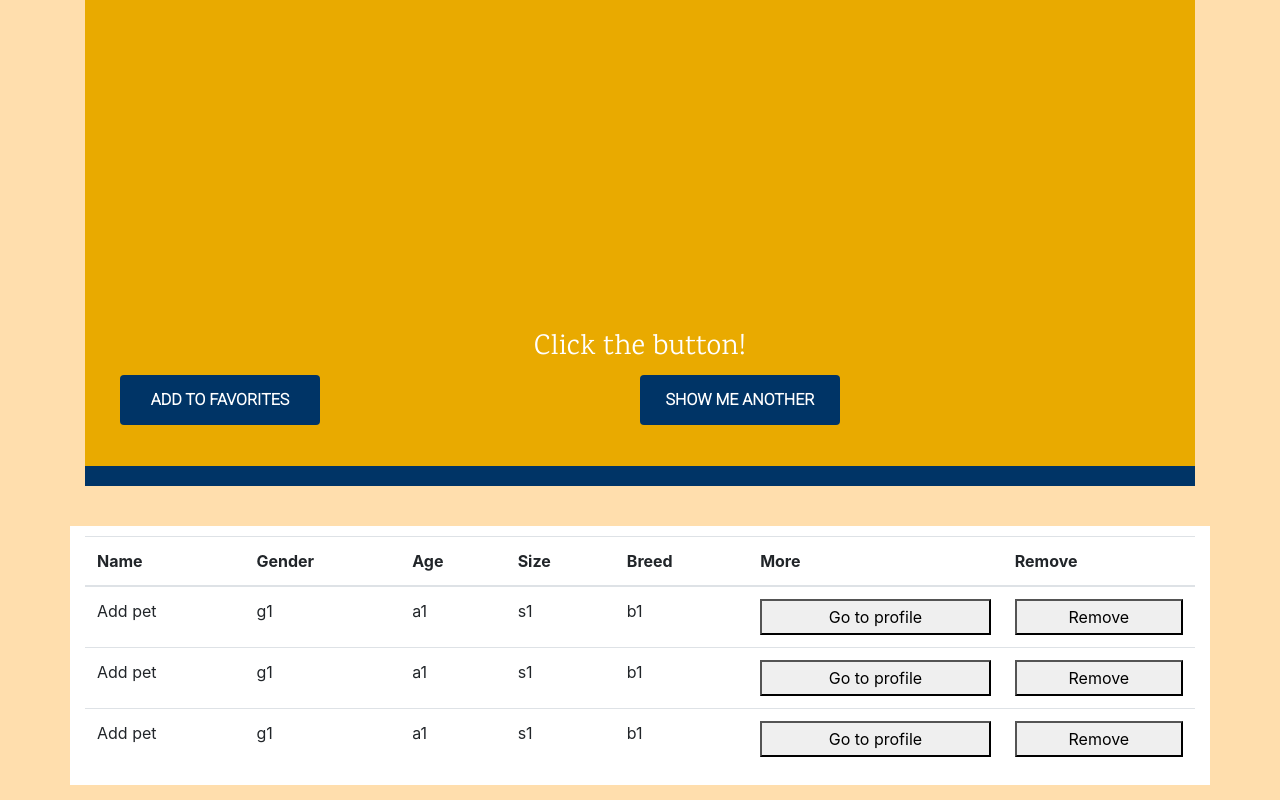
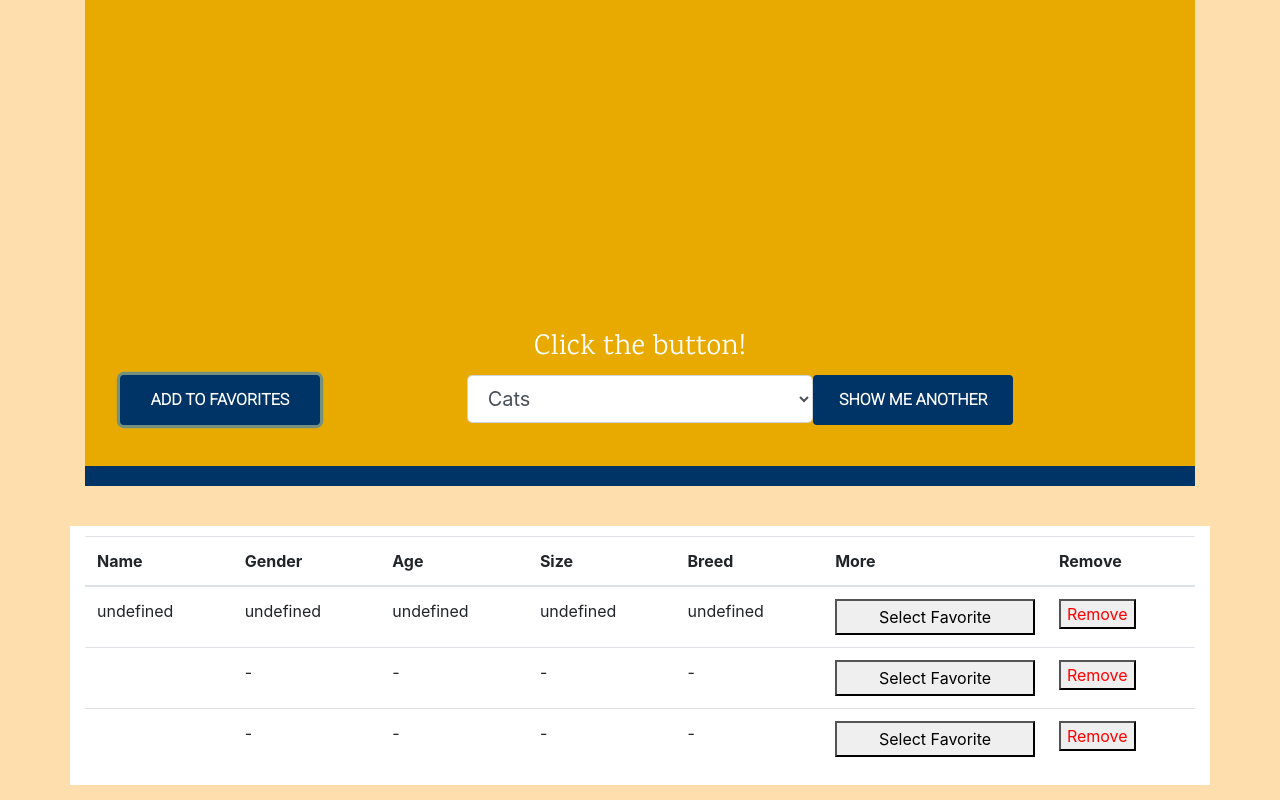
Before and after one commit to Canelaguil/PetTinder, a plain HTML site: page findme.html in a window 1280 px wide. Both pictures are taken after a click on the element "ADD TO FAVORITES". Shown: the part 412-1212 px from the top of the page. Drawn offline with nearby package versions, Linux system fonts and the light colour scheme.

Commit message:
Almooooost there

```diff
--- a/finalassignment.css
+++ b/finalassignment.css
@@ -349,3 +349,7 @@ a:hover {
     font-family: 'Roboto', sans-serif !important;
 
 }
+
+.removebutton {
+    color: red;
+}
--- a/findme.html
+++ b/findme.html
@@ -38,17 +38,23 @@
                     <div class="imgsettings" id="petpic"></div>
                     <h3 class="petname" id ="insert_name" src="">Click the button!</h3>
                     <div class="row">
-                        <div id="favoriteani" class="col buttonbase" style="padding-right: 30px;">
+                        <div id="favoriteani" class="col-sm buttonbase" style="padding-right: 30px;">
                             <button class="btn btn-primary btn4">ADD TO FAVORITES</button>
                         </div>
-                        <div class="col buttonbase"style="">
+                        <div class="col-sm buttonbase" style="">
+                            <select class="form-control form-control-lg box1" width="50%">
+                                <option>Cats</option>
+                                <option>Dogs</option>
+                            </select>
+                        </div>
+                        <div class="col-sm buttonbase" style="">
                             <button id="newanimal" input type="submit" class="btn btn-primary btn4">SHOW ME ANOTHER</button>
                         </div>
-                    </div>
+                        </div>
                 </div>
             </div>
             <div class="col whitebox">
-                <table class="table">
+                <table class="table" id="myTable">
                     <thead>
                         <tr>
                             <th scope="col">Name</th>
@@ -62,32 +68,32 @@
                     </thead>
                     <tbody>
                         <tr>
-                            <td scope="row" id="n1">Add pet</td>
-                            <td id="g1">g1</td>
-                            <td id="a1">a1</td>
-                            <td id="s1">s1</td>
-                            <td id="b1">b1</td>
-                            <td id="btn1"><button class="infobutton">Go to profile</button></td>
-                            <td id="r1"><button class="infobutton">Remove</button></td>
+                            <td scope="row" id="n1"></td>
+                            <td id="g1">-</td>
+                            <td id="a1">-</td>
+                            <td id="s1">-</td>
+                            <td id="b1">-</td>
+                            <td id="btn1"><button class="infobutton" onclick="congrats();">Select Favorite</button></td>
+                            <td id="r1"><button class="removebutton" onclick="removeRow(1);">Remove</button></td>
                         </tr>
                         <tr>
-                            <td scope="row" id="n2">Add pet</td>
-                            <td id="g2">g1</td>
-                            <td id="a2">a1</td>
-                            <td id="s2">s1</td>
-                            <td id="b2">b1</td>
-                            <td id="btn2"><button class="infobutton">Go to profile</button></td>
-                            <td id="r2"><button class="infobutton">Remove</button></td>
+                            <td scope="row" id="n2"></td>
+                            <td id="g2">-</td>
+                            <td id="a2">-</td>
+                            <td id="s2">-</td>
+                            <td id="b2">-</td>
+                            <td id="btn2"><button class="infobutton" onclick="congrats();">Select Favorite</button></td>
+                            <td id="r2"><button class="removebutton" onclick="removeRow(2);">Remove</button></td>
 
                         </tr>
                         <tr>
-                            <td scope="row" id="n3">Add pet</td>
-                            <td id="g3">g1</td>
-                            <td id="a3">a1</td>
-                            <td id="s3">s1</td>
-                            <td id="b3">b1</td>
-                            <td id="btn3"><button class="infobutton">Go to profile</button></td>
-                            <td id="r3"><button class="infobutton">Remove</button></td>
+                            <td scope="row" id="n3"></td>
+                            <td id="g3">-</td>
+                            <td id="a3">-</td>
+                            <td id="s3">-</td>
+                            <td id="b3">-</td>
+                            <td id="btn3"><button class="infobutton" onclick="congrats();">Select Favorite</button></td>
+                            <td id="r3"><button class="removebutton" onclick="removeRow(3);">Remove</button></td>
 
                         </tr>
                     </tbody>
@@ -95,6 +101,21 @@
             </div>
         </div>
     </div>
+
+    <script>
+        var index;
+        function removeRow(index) {
+            document.getElementById("myTable").rows[index].cells[0].innerHTML = "";
+            document.getElementById("myTable").rows[index].cells[1].innerHTML = "";
+            document.getElementById("myTable").rows[index].cells[2].innerHTML = "";
+            document.getElementById("myTable").rows[index].cells[3].innerHTML = "";
+            document.getElementById("myTable").rows[index].cells[4].innerHTML = "";
+            return;
+        }
+        function congrats() {
+            alert("Congrats! You've found your petmate!");
+        }
+    </script>
 
     <div class="footer">
         <h6>Powered by Turing Society</h6>
--- a/petfind.js
+++ b/petfind.js
@@ -1,16 +1,27 @@
 $(document).ready(function () {
 
     var apiKey = '8788a1328e6d39c137797752065c325c';
-
+    var index;
     var favName;
     var favSex;
     var favAge;
     var favSize;
     var favBreed;
+    var petkind;
+
+    function getPetKind() {
+        if ($("#box1 option:selected").text() === "Cats") {
+            petkind = 'cat';
+        } else if ($("#box1 option:selected").text() === "Dogs") {
+            petkind = "dog";
+        } else {
+            petkind = 'cat';
+        }
+    }
 
     $("#newanimal").on("click", () => {
         var url = 'http://api.petfinder.com/pet.getRandom';
-        var petkind = 'cat';
+        getPetKind();
         $.ajax({
             url: url,
             jsonp: "callback",
@@ -92,23 +103,6 @@ $(document).ready(function () {
                 favBreed = breed;
 
 
-                /*  var locationName = document.getElementById('petname');
-                locationName.textContent = petName;
-
-
-                var locationSex = document.getElementById('g1');
-                locationSex.textContent = sex;
-
-                var locationAge = document.getElementById('a1');
-                locationAge.textContent = age;
-
-                var locationSize = document.getElementById('s1');
-                locationSize.textContent = size;
-
-                var locationBreed = document.getElementById('b1');
-                locationBreed.textContent = breed; */
-
-
                 document.getElementById('petpic').style.backgroundImage = petpic;
                 document.getElementById('insert_name').innerHTML = petName;
 
@@ -116,17 +110,53 @@ $(document).ready(function () {
             }
 
 
-
         });
 
 
     })
+
+    function isEmpty(str) {
+        return (!str || 0 === str.length);
+    }
+
+
+
     $("#favoriteani").on("click", () => {
         console.log(favName);
         console.log(favSex);
         console.log(favAge);
         console.log(favSize);
         console.log(favBreed);
+        console.log(document.getElementById("myTable").rows[1].cells[0].innerHTML);
 
+        if (isEmpty(document.getElementById("myTable").rows[1].cells[0].innerHTML)) {
+            document.getElementById("myTable").rows[1].cells[0].innerHTML = favName;
+            document.getElementById("myTable").rows[1].cells[1].innerHTML = favSex;
+            document.getElementById("myTable").rows[1].cells[2].innerHTML = favAge;
+            document.getElementById("myTable").rows[1].cells[3].innerHTML = favSize;
+            document.getElementById("myTable").rows[1].cells[4].innerHTML = favBreed;
+            return;
+        } else if (isEmpty(document.getElementById("myTable").rows[2].cells[0].innerHTML)) {
+            document.getElementById("myTable").rows[2].cells[0].innerHTML = favName;
+            document.getElementById("myTable").rows[2].cells[1].innerHTML = favSex;
+            document.getElementById("myTable").rows[2].cells[2].innerHTML = favAge;
+            document.getElementById("myTable").rows[2].cells[3].innerHTML = favSize;
+            document.getElementById("myTable").rows[2].cells[4].innerHTML = favBreed;
+            return;
+        } else if (isEmpty(document.getElementById("myTable").rows[2].cells[0].innerHTML)) {
+            document.getElementById("myTable").rows[2].cells[0].innerHTML = favName;
+            document.getElementById("myTable").rows[2].cells[1].innerHTML = favSex;
+            document.getElementById("myTable").rows[2].cells[2].innerHTML = favAge;
+            document.getElementById("myTable").rows[2].cells[3].innerHTML = favSize;
+            document.getElementById("myTable").rows[2].cells[4].innerHTML = favBreed;
+            return;
+        } else {
+            alert("Remove an animal before adding new one!")
+        }
     })
+
+
+
+
+
 });
```
